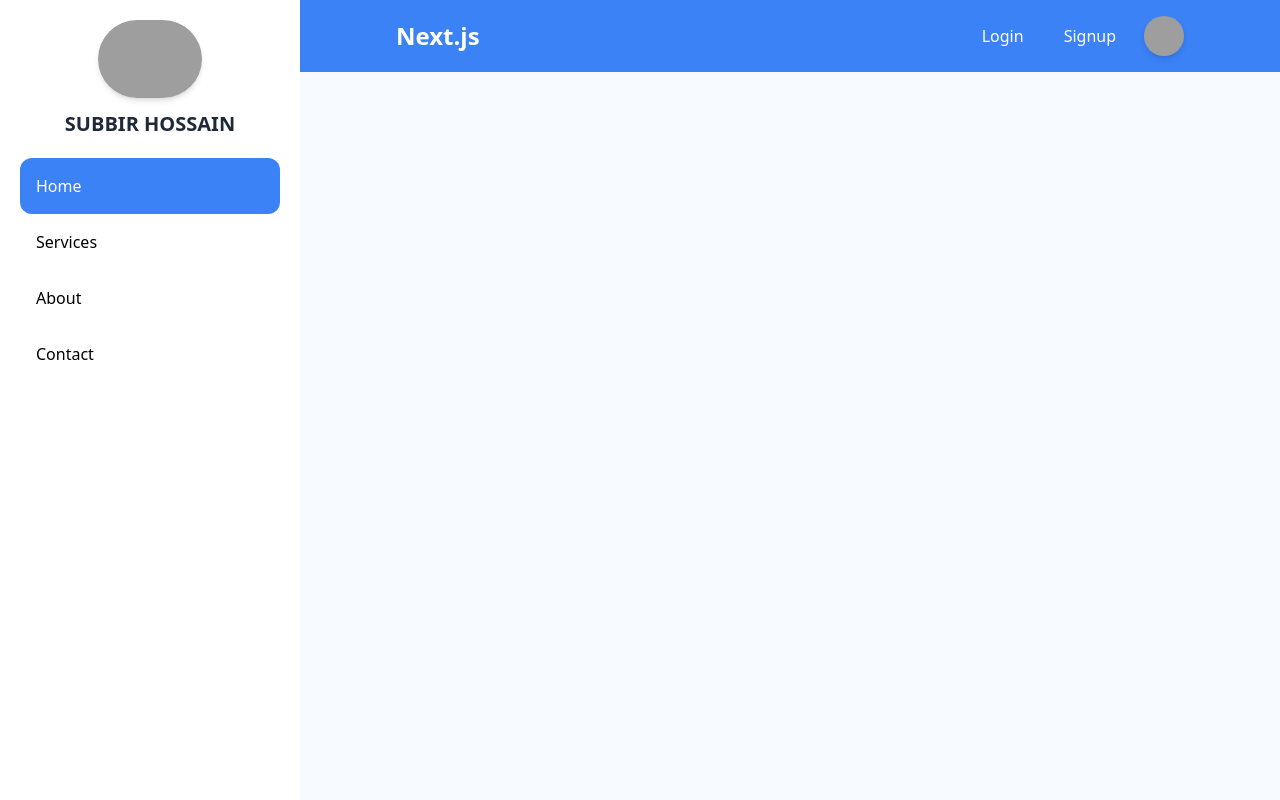
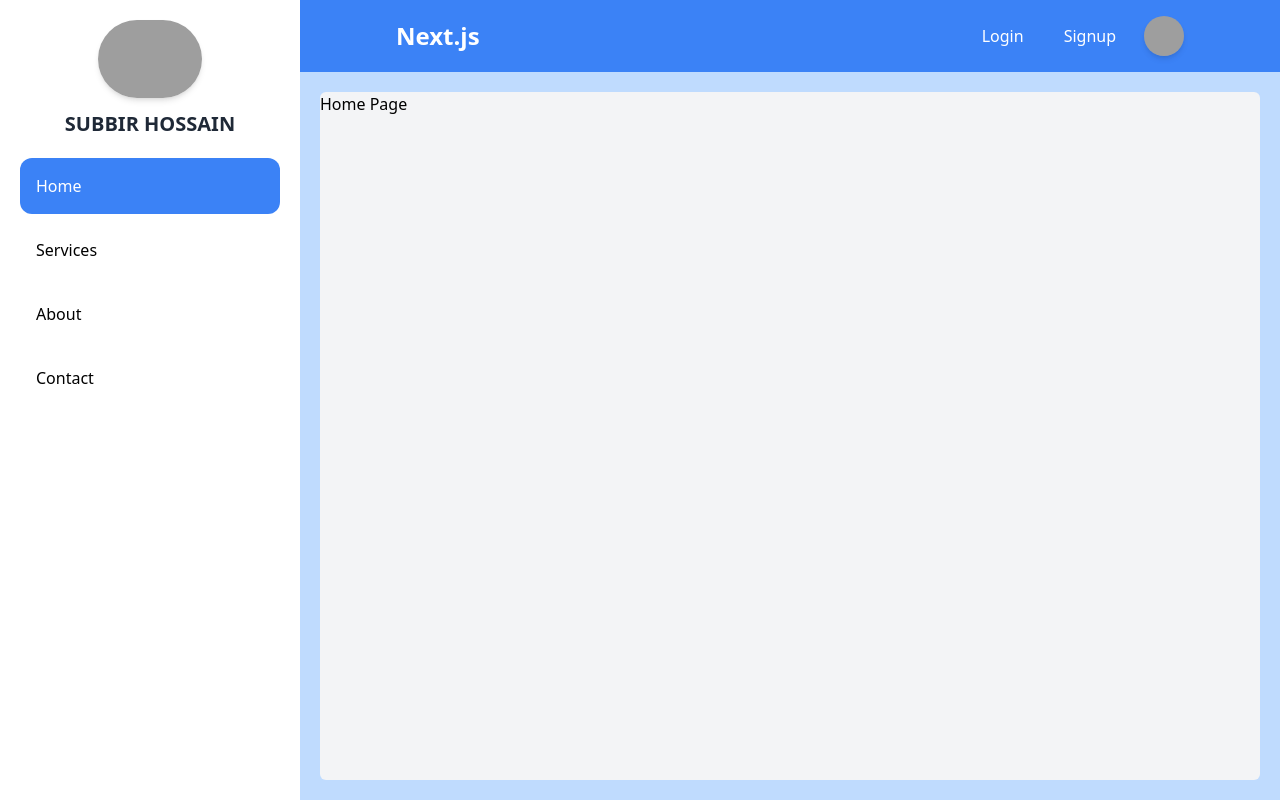
Before and after one commit to emran-jatri/next-admin-panel, a Next.js app: page / in a window 1280 px wide. Built offline with nearby package versions, Linux system fonts and the light colour scheme; grey boxes are pictures that could not be loaded.

Commit message:
pages added

```diff
--- a/components/layouts/DefaultLayout.js
+++ b/components/layouts/DefaultLayout.js
@@ -1,16 +1,16 @@
 import Header from "../headers/Header";
 import Sidebar from "../sidebars/Sidebar";
 
-
-const DefaultLayout = () => {
-	return (
-		<div className="flex">
-			<Sidebar/>
-			<div className="w-[calc(100%-300px)] h-screen overflow-y-auto bg-blue-50/50">
-				<Header/>
-			</div>
-		</div>
-	 );
-}
+const DefaultLayout = ({ children }) => {
+  return (
+    <div className="flex">
+      <Sidebar />
+      <div className="w-full md:w-[calc(100%-300px)] h-screen overflow-y-auto bg-blue-200">
+        <Header />
+        <div className="m-5 bg-gray-100 min-h-[calc(100vh-112px)] overflow-auto rounded-md">{children}</div>
+      </div>
+    </div>
+  );
+};
 
 export default DefaultLayout;
--- /dev/null
+++ b/components/pages/home/HomeComponent.js
@@ -0,0 +1,9 @@
+const HomeComponent = () => {
+  return (
+    <>
+      <h1>Home Page</h1>
+    </>
+  );
+};
+
+export default HomeComponent;
--- a/components/sidebars/Sidebar.js
+++ b/components/sidebars/Sidebar.js
@@ -1,18 +1,69 @@
+import { useRouter } from "next/router";
+import Link from "next/link";
+
 const Sidebar = (props) => {
+  const router = useRouter();
+  console.log("--------------->", router);
   return (
     <div className="hidden md:block w-[300px] p-5">
       <img
         src="https://images.generated.photos/vyaPXjHlqtBnCOz2zGuPFcbo4u9oGehWdZi9jBe1uhU/rs:fit:256:256/czM6Ly9pY29uczgu/Z3Bob3Rvcy1wcm9k/LnBob3Rvcy92M18w/Njk2NTgxLmpwZw.jpg"
         alt="profile"
         className="rounded-full w-2/5 shadow-md mx-auto"
-			/>
-			<p className="uppercase font-bold text-xl text-center mt-3 text-gray-800">Subbir Hossain</p>
-			<div className="mt-5">
-				<a href="#" className="block p-4 bg-blue-500 text-white rounded-xl">Home</a>
-				<a href="#" className="block p-4 hover:bg-blue-500 hover:text-white rounded-xl">Services</a>
-				<a href="#" className="block p-4 hover:bg-blue-500 hover:text-white rounded-xl">About</a>
-				<a href="#" className="block p-4 hover:bg-blue-500 hover:text-white rounded-xl">Contact</a>
-			</div>
+      />
+      <p className="uppercase font-bold text-xl text-center mt-3 text-gray-800">
+        Subbir Hossain
+      </p>
+      <div className="mt-5 space-y-2">
+        <Link href="/">
+          <a
+            className={[
+              "block p-4 hover:text-white rounded-xl",
+              router.pathname === "/"
+                ? "bg-blue-500 text-white"
+                : "hover:bg-blue-500",
+            ].join(" ")}
+          >
+            Home
+          </a>
+        </Link>
+        <Link href="/services">
+          <a
+            className={[
+              "block p-4 hover:text-white rounded-xl",
+              router.pathname === "/services"
+                ? "bg-blue-500 text-white"
+                : "hover:bg-blue-500",
+            ].join(" ")}
+          >
+            Services
+          </a>
+        </Link>
+        <Link href="/about">
+          <a
+            className={[
+              "block p-4 hover:text-white rounded-xl",
+              router.pathname === "/about"
+                ? "bg-blue-500 text-white"
+                : "hover:bg-blue-500",
+            ].join(" ")}
+          >
+            About
+          </a>
+        </Link>
+        <Link href="/contact">
+          <a
+            className={[
+              "block p-4 hover:text-white rounded-xl",
+              router.pathname === "/contact"
+                ? "bg-blue-500 text-white"
+                : "hover:bg-blue-500",
+            ].join(" ")}
+          >
+            Contact
+          </a>
+        </Link>
+      </div>
     </div>
   );
 };
--- a/pages/_app.js
+++ b/pages/_app.js
@@ -1,7 +1,12 @@
-import '../styles/globals.css'
+import DefaultLayout from "../components/layouts/DefaultLayout";
+import "../styles/globals.css";
 
 function MyApp({ Component, pageProps }) {
-  return <Component {...pageProps} />
+  return (
+    <DefaultLayout>
+      <Component {...pageProps} />
+    </DefaultLayout>
+  );
 }
 
-export default MyApp
+export default MyApp;
--- /dev/null
+++ b/pages/about/index.js
@@ -0,0 +1,9 @@
+const About = () => {
+  return (
+    <>
+      <h1>About Page</h1>
+    </>
+  );
+};
+
+export default About;
--- /dev/null
+++ b/pages/contact/index.js
@@ -0,0 +1,9 @@
+const Services = () => {
+  return (
+    <>
+      <h1>Services Page</h1>
+    </>
+  );
+};
+
+export default Services;
--- a/pages/index.js
+++ b/pages/index.js
@@ -1,5 +1,5 @@
 import Head from "next/head";
-import DefaultLayout from "../components/layouts/DefaultLayout";
+import HomeComponent from "../components/pages/home/HomeComponent";
 
 export default function Home() {
 
@@ -11,8 +11,7 @@ export default function Home() {
         <meta name="description" content="Generated by create next app" />
         <link rel="icon" href="/favicon.ico" />
 			</Head>
-
-      <DefaultLayout/>
+			<HomeComponent/>
     </div>
   );
 }
--- /dev/null
+++ b/pages/services/index.js
@@ -0,0 +1,9 @@
+const Services = () => {
+  return (
+    <>
+      <h1>Services Page</h1>
+    </>
+  );
+};
+
+export default Services;
```
